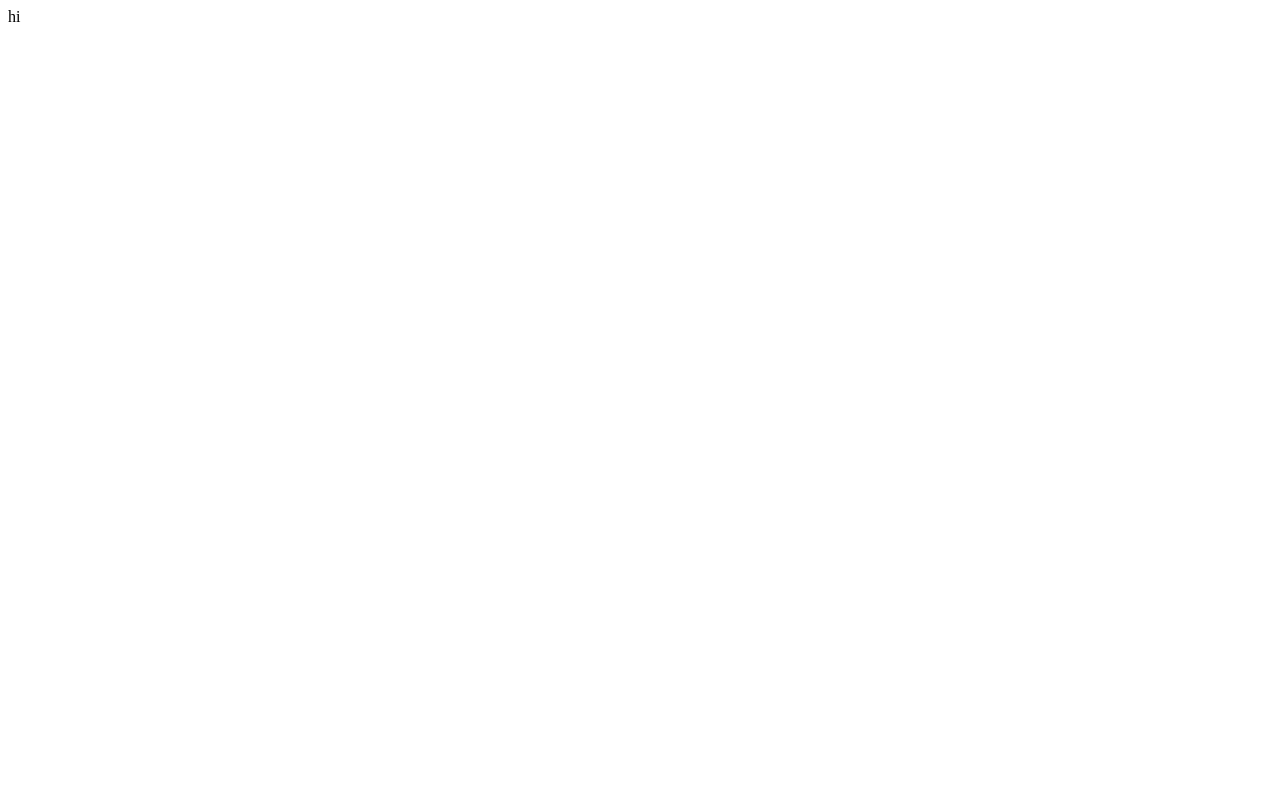
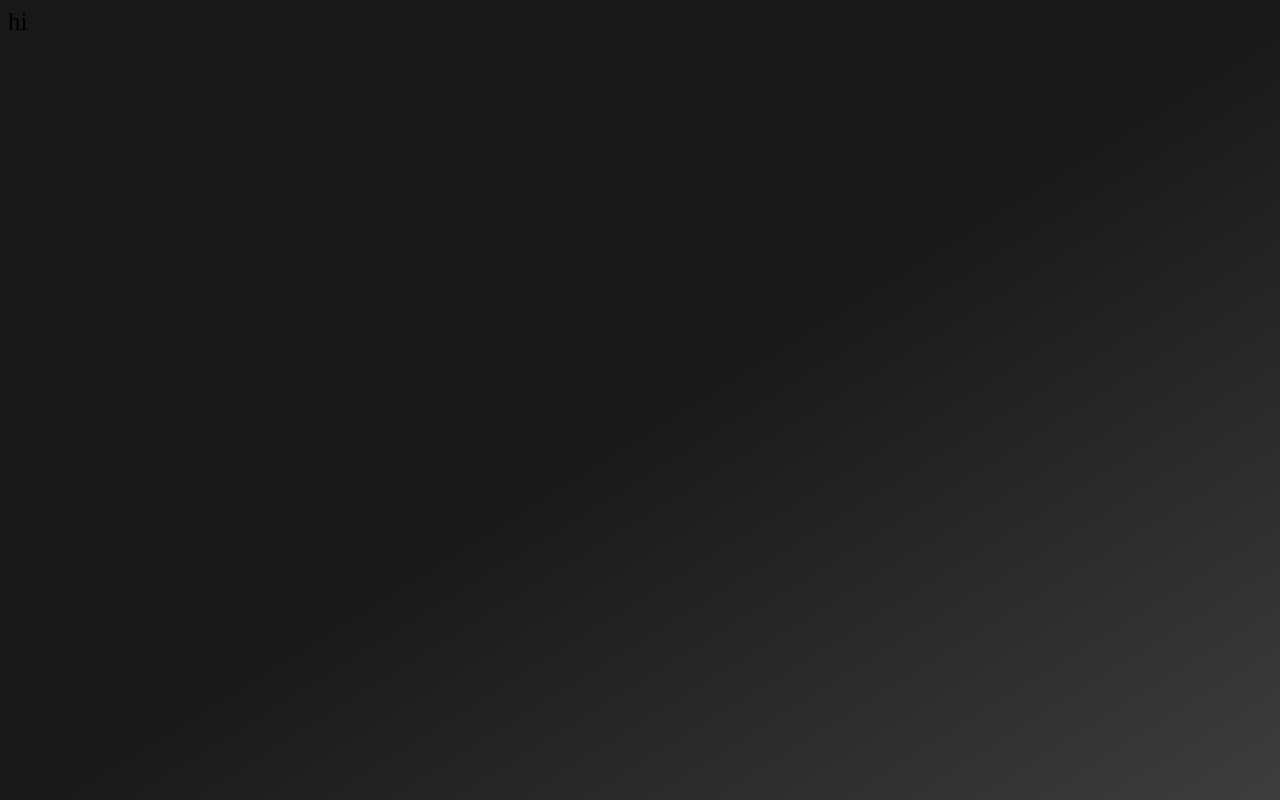
Before and after one commit to KrishGarg/about-me-site, a Gatsby site: page / in a window 1280 px wide. Built offline with nearby package versions, Linux system fonts and the light colour scheme; Gatsby itself is replaced by a stand-in of ours.

Commit message:
background color set

```diff
--- /dev/null
+++ b/src/components/Layout.js
@@ -0,0 +1,8 @@
+import React from "react";
+import "../styles/GlobalStyles.scss";
+
+const Layout = ({ children }) => {
+  return <div>{children}</div>;
+};
+
+export default Layout;
--- a/src/pages/index.js
+++ b/src/pages/index.js
@@ -1,9 +1,12 @@
 import React from "react";
+
+// Components
+import Layout from "../components/Layout";
 
 const IndexPage = () => {
   return (
     <div>
-      <div>hi</div>
+      <Layout>hi</Layout>
     </div>
   );
 };
--- /dev/null
+++ b/src/styles/GlobalStyles.scss
@@ -0,0 +1,16 @@
+@use "./variables" as *;
+
+:root {
+  font-size: 25px;
+}
+
+html {
+  background: linear-gradient(
+    to bottom right,
+    $bg-dark-d,
+    $bg-dark-d,
+    $bg-dark-l
+  );
+  height: 100vh;
+  user-select: none;
+}
--- /dev/null
+++ b/src/styles/_variables.scss
@@ -0,0 +1,4 @@
+$bg-dark-d: #181818;
+$bg-dark-l: #3d3d3d;
+$text-l: #b0b3b8;
+$text-d: #e4e6eb;
```
